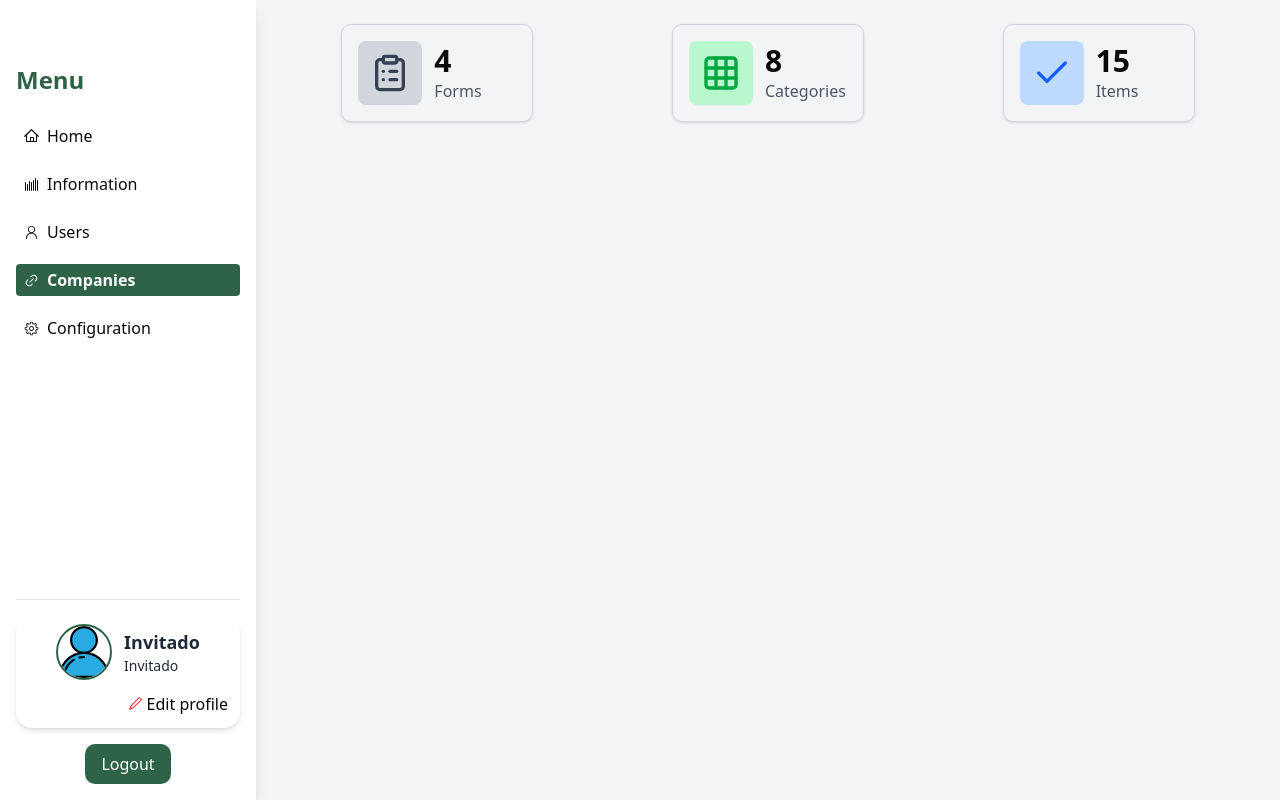
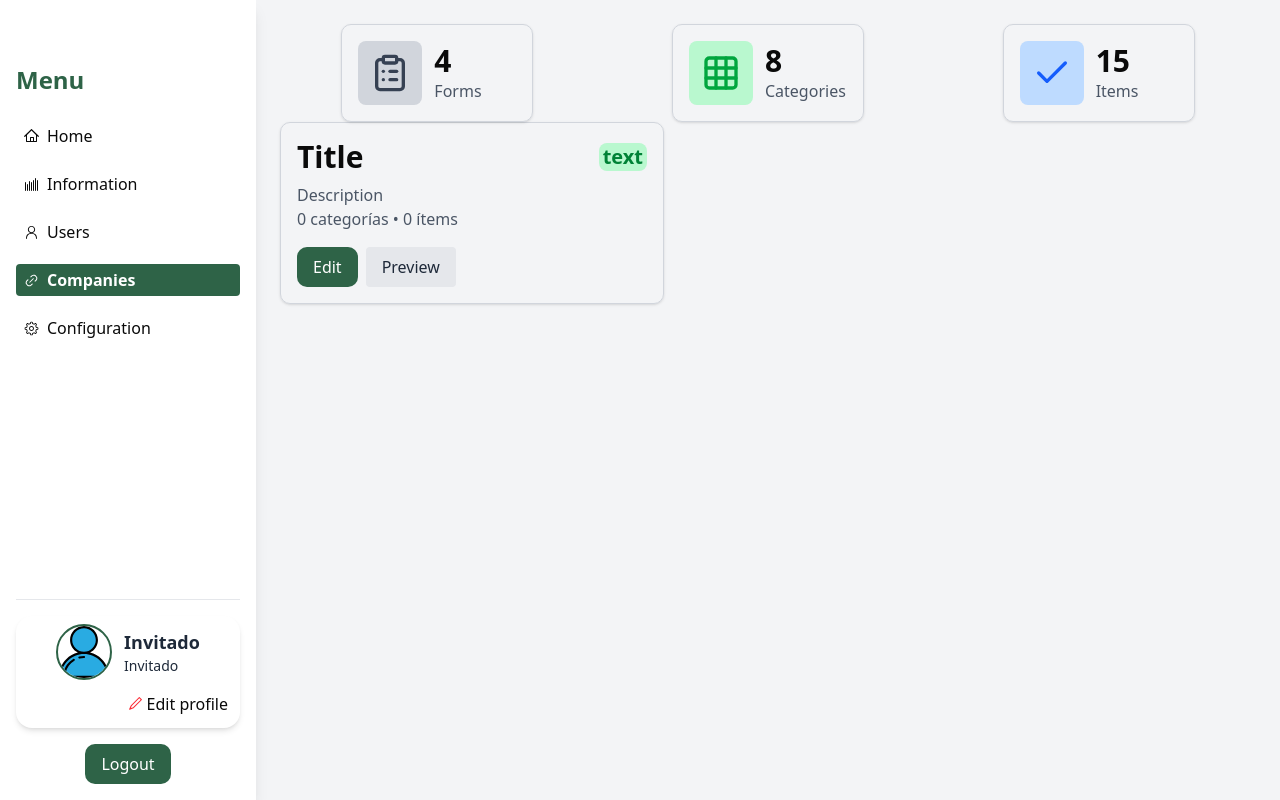
Before and after one commit to FredyHoyos/DiagnoSys, a Next.js app: page /dashboard/companies in a window 1280 px wide. Built offline with nearby package versions, Linux system fonts and the light colour scheme; no server answers.

Commit message:
feat: add targetForm2

```diff
--- a/src/app/components/targetForm/index.tsx
+++ b/src/app/components/targetForm/index.tsx
@@ -4,7 +4,7 @@ import { ClipboardList, Grid, Check  } from 'lucide-react';
 const index = ({formsCount=0, categoriesCount=0, itemsCount=0}) => {
   return (
     <div className='flex flex-wrap justify-around gap-4'>
-        <div className='flex flex-row space-x-3 rounded-lg border border-gray-300 p-4 shadow-sm w-48 items-center'>
+        <div className='flex flex-row space-x-3 rounded-lg border border-gray-300 p-4 shadow-sm w-48 items-center hover:shadow-lg hover:scale-105 transition-transform duration-200'>
             <div className="bg-gray-300 rounded-md w-16 h-16 flex items-center justify-center">
                 <ClipboardList size={40} className="text-gray-700" />
                 </div>
@@ -13,7 +13,7 @@ const index = ({formsCount=0, categoriesCount=0, itemsCount=0}) => {
                 <p className='text-gray-600'>Forms</p>
             </div>
             </div>
-            <div className='flex flex-row space-x-3 rounded-lg border border-gray-300 p-4 shadow-sm w-48 items-center'>
+            <div className='flex flex-row space-x-3 rounded-lg border border-gray-300 p-4 shadow-sm w-48 items-center hover:shadow-lg hover:scale-105 transition-transform duration-200'>
             <div className="bg-green-200 rounded-md w-16 h-16 flex items-center justify-center">
                 <Grid size={40} className="text-green-600" />
                 </div>
@@ -22,7 +22,7 @@ const index = ({formsCount=0, categoriesCount=0, itemsCount=0}) => {
                 <p className='text-gray-600'>Categories</p>
             </div>
             </div>
-            <div className='flex flex-row space-x-3 rounded-lg border border-gray-300 p-4 shadow-sm w-48 items-center'>
+            <div className='flex flex-row space-x-3 rounded-lg border border-gray-300 p-4 shadow-sm w-48 items-center hover:shadow-lg hover:scale-105 transition-transform duration-200'>
             <div className="bg-blue-200 rounded-md w-16 h-16 flex items-center justify-center">
                 <Check size={40} className="text-blue-600" />
                 </div>
--- /dev/null
+++ b/src/app/components/targetForm2/index.tsx
@@ -0,0 +1,26 @@
+"use client";
+
+import React from 'react'
+import Button from "@/app/components/atoms/button";
+import { signOut } from "next-auth/react";
+
+const index = ({title="Title", description="Description", upText="text", categorieNumber=0, itemNumber=0}) => {
+  return (
+            <div className='flex flex-row space-x-3 rounded-lg border border-gray-300 p-4 shadow-sm w-96 items-center'>
+            <div className='flex-1'>
+                <div className='mb-2 flex flex-row justify-between items-center'>
+                    <h1 className='text-3xl font-bold'>{title}</h1>
+                    <h2 className='text-xl font-semibold bg-green-200 rounded-md flex items-center justify-center p-1 text-green-700 h-7'>{upText}</h2>
+                </div>
+                <p className='text-gray-600'>{description}</p>
+                <p className='text-gray-600'>{categorieNumber} categorías • {itemNumber} ítems</p>
+                <div>
+                    <Button label="Edit" onClick={() => signOut({ callbackUrl: "/auth/card" })} />
+                    <button className='mt-4 ml-2 px-4 py-2 bg-gray-200 text-gray-800 rounded hover:bg-gray-300 transition cursor-pointer'>Preview</button>
+                </div>
+            </div>
+        </div>
+  )
+}
+
+export default index
--- a/src/app/dashboard/companies/page.tsx
+++ b/src/app/dashboard/companies/page.tsx
@@ -1,11 +1,13 @@
 import { Target } from 'lucide-react'
 import React from 'react'
 import TargetForm from '@/app/components/targetForm'
+import TargetForm2 from '@/app/components/targetForm2'
 
 const page = () => {
   return (
     <div>
       <TargetForm formsCount={4} categoriesCount={8} itemsCount={15} />
+      <TargetForm2 />
     </div>
   )
 }
```
